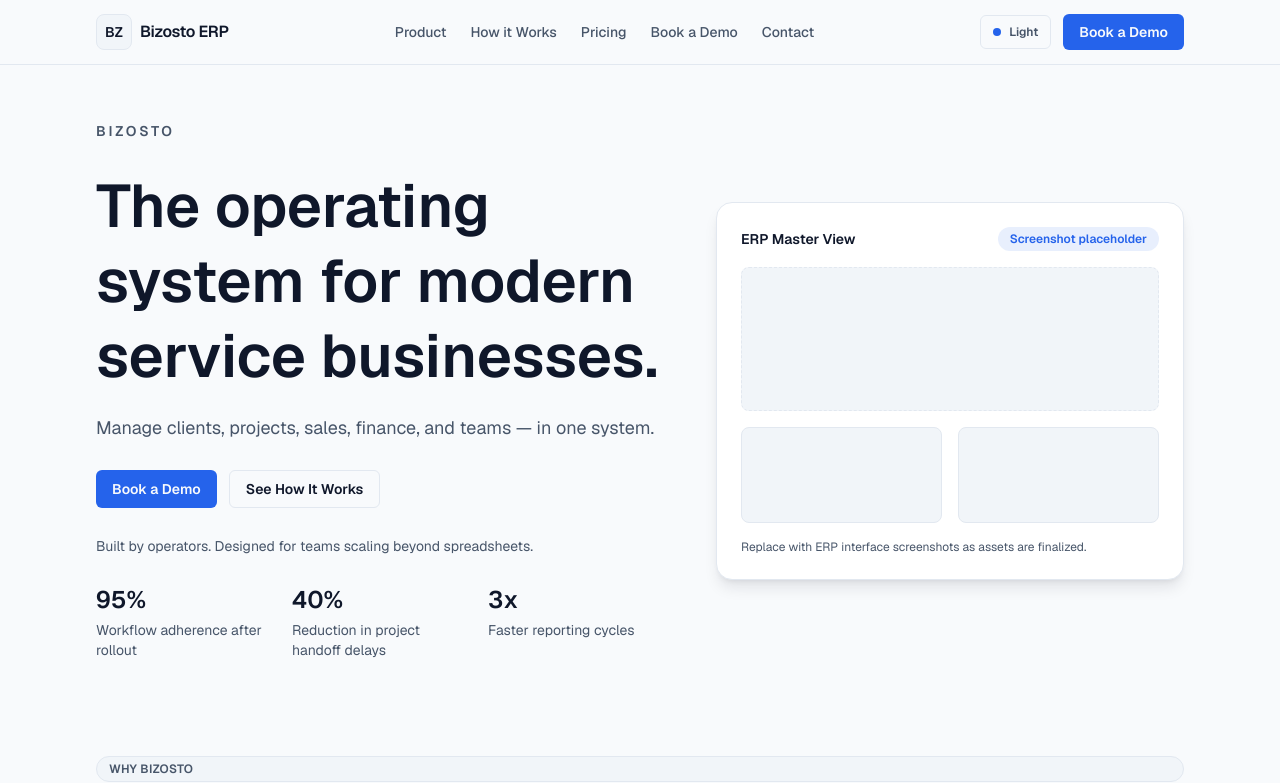
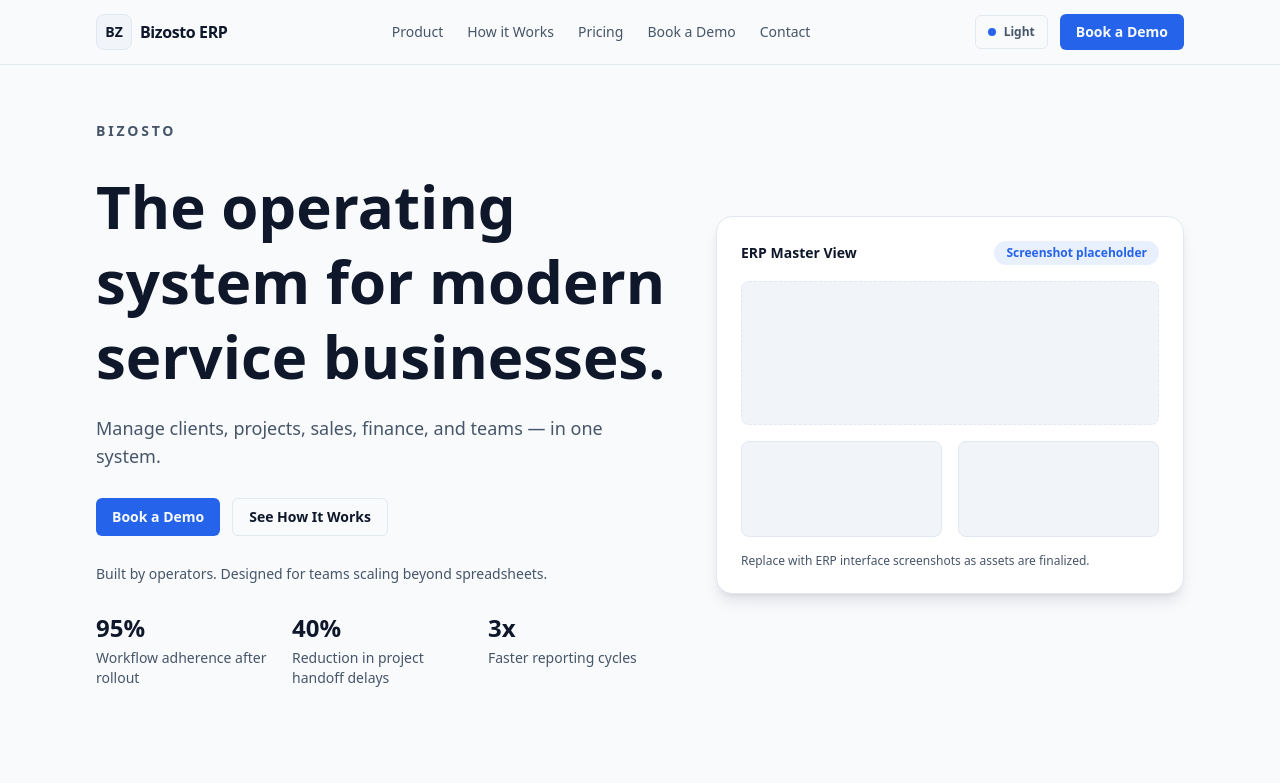
Before and after one commit to lacreativodesign/bizosto-website, a Next.js app: page / in a window 1280 px wide. Shown: the top 783 px of the page. Built offline with nearby package versions, Linux system fonts and the light colour scheme.

Commit message:
Fix client directive syntax, resolve conflicts, stabilize build

```diff
--- a/app/globals.css
+++ b/app/globals.css
@@ -11,6 +11,11 @@
   --primary-foreground: #f8fafc;
   --muted-foreground: #475569;
   --accent: #1e293b;
+  --font-sans: ui-sans-serif, system-ui, -apple-system, BlinkMacSystemFont,
+    "Segoe UI", sans-serif, "Apple Color Emoji", "Segoe UI Emoji",
+    "Segoe UI Symbol", "Noto Color Emoji";
+  --font-mono: ui-monospace, SFMono-Regular, SFMono-Regular, Menlo, Monaco,
+    Consolas, "Liberation Mono", "Courier New", monospace;
 }
 
 .dark {
@@ -37,8 +42,8 @@
   --color-primary-foreground: var(--primary-foreground);
   --color-muted-foreground: var(--muted-foreground);
   --color-accent: var(--accent);
-  --font-sans: var(--font-geist-sans);
-  --font-mono: var(--font-geist-mono);
+  --font-sans: var(--font-sans);
+  --font-mono: var(--font-mono);
 }
 
 @layer base {
--- a/app/layout.tsx
+++ b/app/layout.tsx
@@ -1,20 +1,9 @@
 import type { Metadata } from "next";
 import type { ReactNode } from "react";
-import { Geist, Geist_Mono } from "next/font/google";
 import "./globals.css";
 import Header from "@/components/Header";
 import Footer from "@/components/Footer";
 import ThemeScript from "@/components/ThemeScript";
-
-const geistSans = Geist({
-  variable: "--font-geist-sans",
-  subsets: ["latin"],
-});
-
-const geistMono = Geist_Mono({
-  variable: "--font-geist-mono",
-  subsets: ["latin"],
-});
 
 export const metadata: Metadata = {
   title: {
@@ -49,7 +38,7 @@
 }>) {
   return (
     <html lang="en" suppressHydrationWarning>
-      <body className={`${geistSans.variable} ${geistMono.variable}`}>
+      <body>
         <ThemeScript />
         <div className="flex min-h-screen flex-col bg-background">
           <Header />
```
